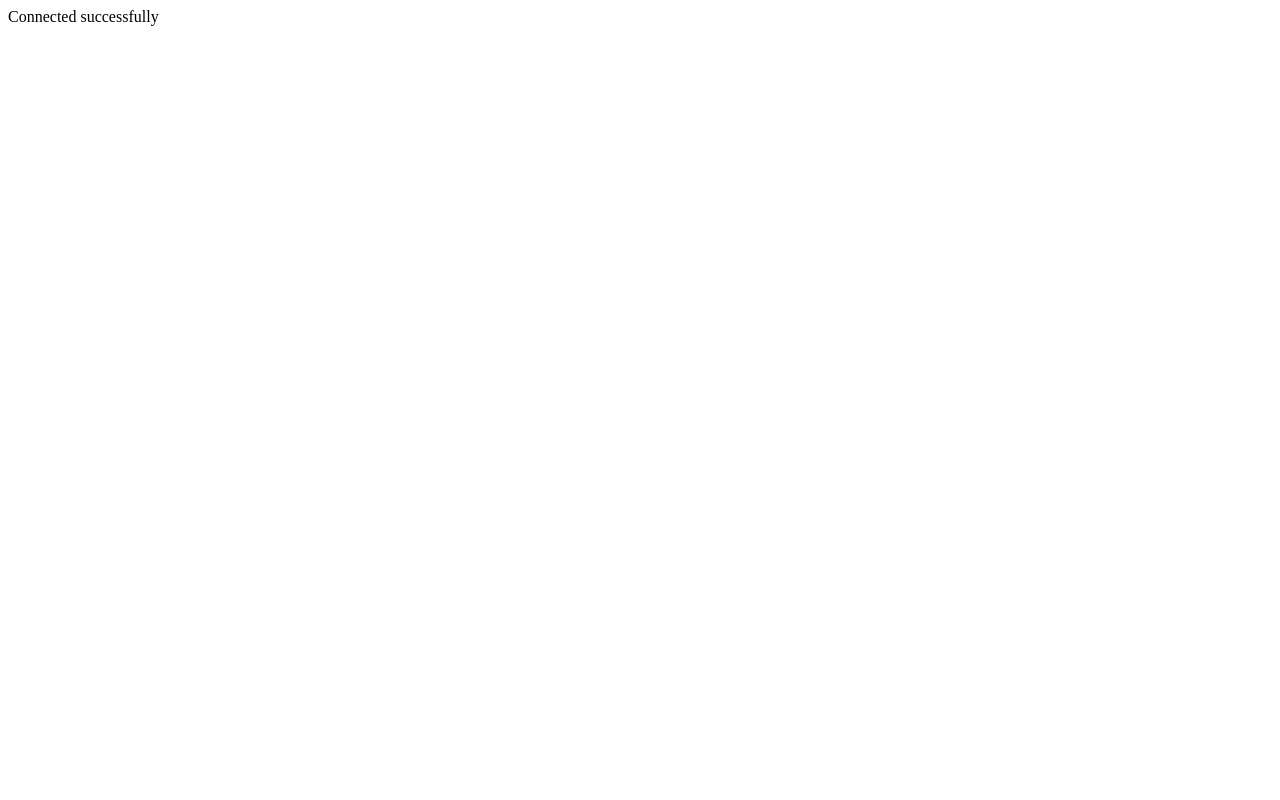
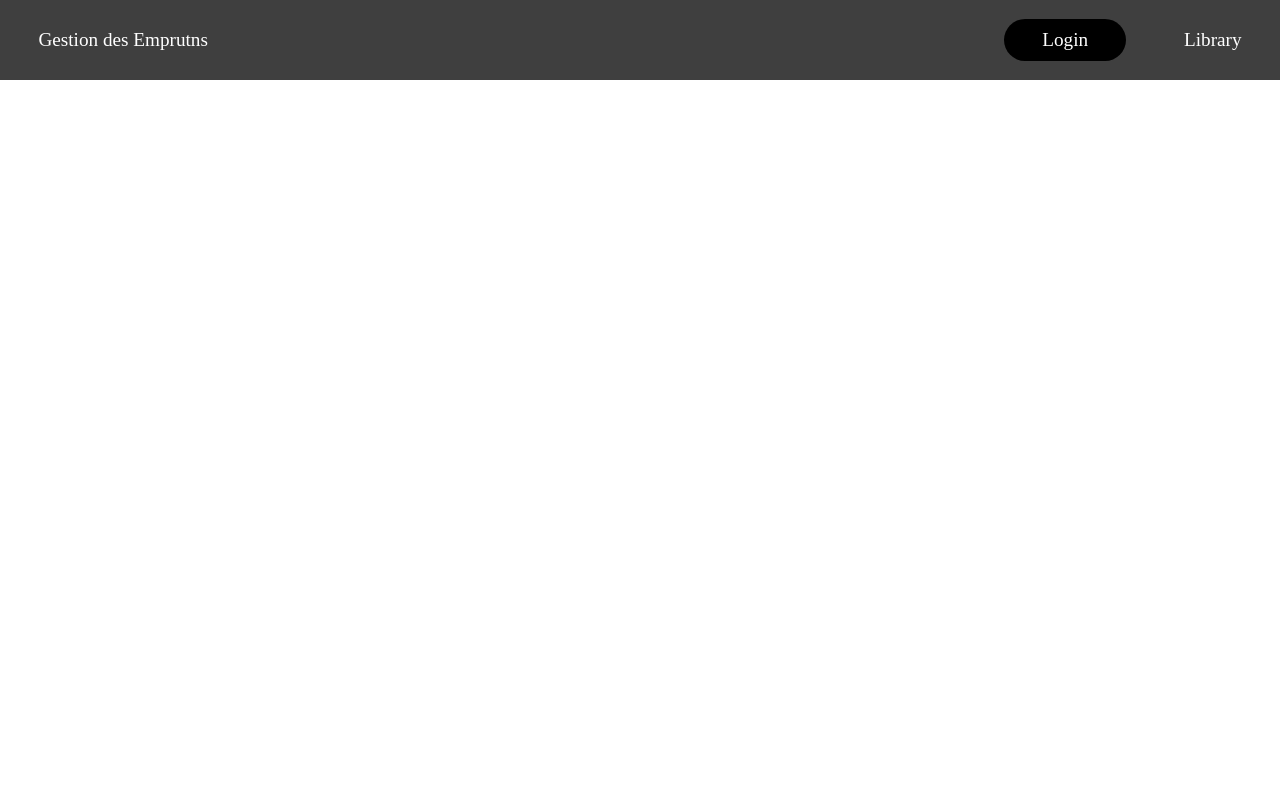
Before and after one commit to Raji-Abdo/library, a PHP site: page / in a window 1280 px wide. Before the commit the page is almost empty. Run offline with PHP 8.4, Linux system fonts and the light colour scheme.

Commit message:
header
d

```diff
--- a/index.php
+++ b/index.php
@@ -1,14 +1,15 @@
-<?php include 'config/db_conn.php' ?>
+<?php include 'src/extras/header.php' ?>
 
-<!DOCTYPE html>
-<html lang="en">
-  <head>
-    <meta charset="UTF-8" />
-    <meta http-equiv="X-UA-Compatible" content="IE=edge" />
-    <meta name="viewport" content="width=device-width, initial-scale=1.0" />
-    <title>Document</title>
-  </head>
-  <body>
+<header>
+    <nav>
+      <ul>
+          <li class="logo"><a href="">Gestion des Emprutns</a></li>
+          <li class="login"><a href="">Login</a></li>
+          <li class="lib"><a href="">Library</a></li>
+      </ul>
+    </nav>
+  </header>
 
-  </body>
-</html>
+
+
+<?php include 'src/extras/footer.php' ?>
--- /dev/null
+++ b/sql/temp_del.sql
@@ -0,0 +1 @@
+DELETE FROM emprunt_temp WHERE dateDemande < (CURDATE() - INTERVAL 1 DAY);
--- a/config/db_conn.php
+++ b/src/config/db_conn.php
@@ -2,12 +2,11 @@
 $DB_HOST = 'localhost';
 $DB_USER = 'Raji';
 $DB_PASS = 'library';
-$DB_NAME = 'biblio';
+$DB_NAME = 'gestion_emprunts';
 
 $conn = new mysqli($DB_HOST, $DB_USER, $DB_PASS, $DB_NAME);
 
 if ($conn->connect_error) {
   die("Connection failed: " . $conn->connect_error);
 }
-echo "Connected successfully";
 ?>
--- /dev/null
+++ b/src/extras/footer.php
@@ -0,0 +1,2 @@
+</body>
+</html>
--- /dev/null
+++ b/src/extras/header.php
@@ -0,0 +1,12 @@
+<?php include 'src/config/db_conn.php' ?>
+
+<!DOCTYPE html>
+<html lang="en">
+<head>
+  <meta charset="UTF-8">
+  <meta http-equiv="X-UA-Compatible" content="IE=edge">
+  <meta name="viewport" content="width=device-width, initial-scale=1.0">
+  <link rel="stylesheet" href="src/styles/style.css">
+  <title>Library</title>
+</head>
+<body>
--- /dev/null
+++ b/src/styles/_clr.scss
@@ -0,0 +1,2 @@
+$red: rgb(243, 76, 71);
+$blue: rgb(81, 81, 240);
--- /dev/null
+++ b/src/styles/style.css
@@ -0,0 +1,39 @@
+* {
+  margin: 0;
+  padding: 0;
+}
+
+nav {
+  background-color: blue;
+  height: 5em;
+  display: flex;
+}
+
+ul {
+  padding-inline: 2em;
+  display: flex;
+  width: 100%;
+  justify-content: space-between;
+  align-items: center;
+  list-style: none;
+  gap: 3em;
+  background-color: rgb(63, 63, 63);
+  font-size: 1.2rem;
+  font-weight: 500;
+  margin: 0;
+}
+ul li a {
+  text-decoration: none;
+  color: white;
+}
+ul li a:focus {
+  outline: 1px white;
+  outline-style: dashed;
+}
+ul .login {
+  margin-left: auto;
+  background-color: black;
+  padding: 0.5em 2em;
+  border-radius: 2em;
+  transition: all 0.1s;
+}/*# sourceMappingURL=style.css.map */
--- /dev/null
+++ b/src/styles/style.scss
@@ -0,0 +1,43 @@
+@use "clr";
+
+* {
+  margin: 0;
+  padding: 0;
+}
+
+nav {
+  background-color: blue;
+  height: 5em;
+  display: flex;
+}
+
+ul {
+  padding-inline: 2em;
+  display: flex;
+  width: 100%;
+  justify-content: space-between;
+  align-items: center;
+  list-style: none;
+  gap: 3em;
+  background-color: rgb(63, 63, 63);
+  font-size: 1.2rem;
+  font-weight: 500;
+  margin: 0;
+  li {
+    a {
+      text-decoration: none;
+      color: white;
+      &:focus {
+        outline: 1px white;
+        outline-style: dashed;
+      }
+    }
+  }
+  .login {
+    margin-left: auto;
+    background-color: black;
+    padding: 0.5em 2em;
+    border-radius: 2em;
+    transition: all 0.1s;
+  }
+}
```
Also changed, not shown: src/extras/ins.php (added, +20 -0 lines), 1 other file.
